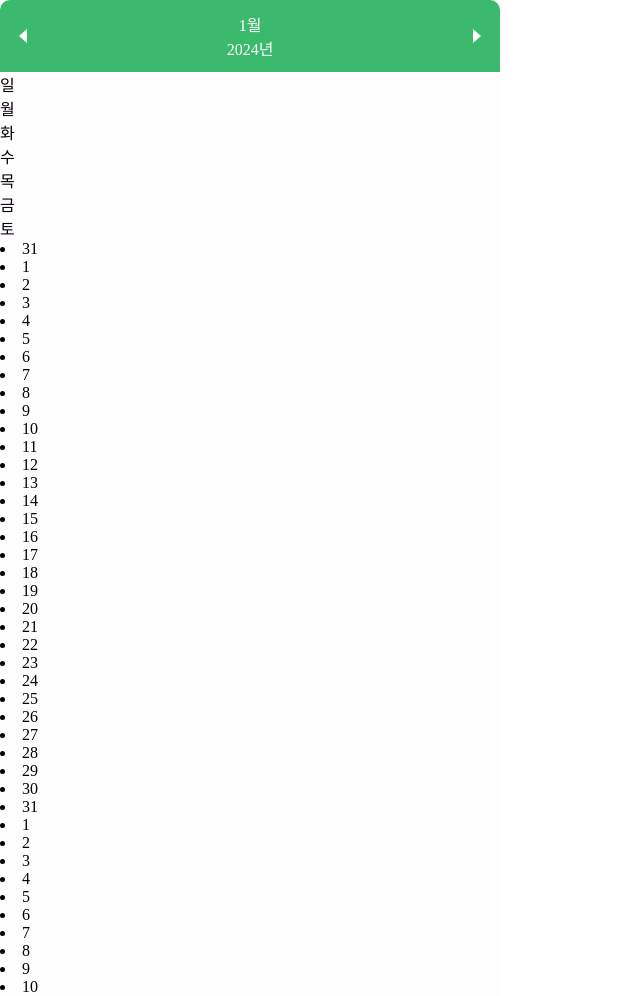
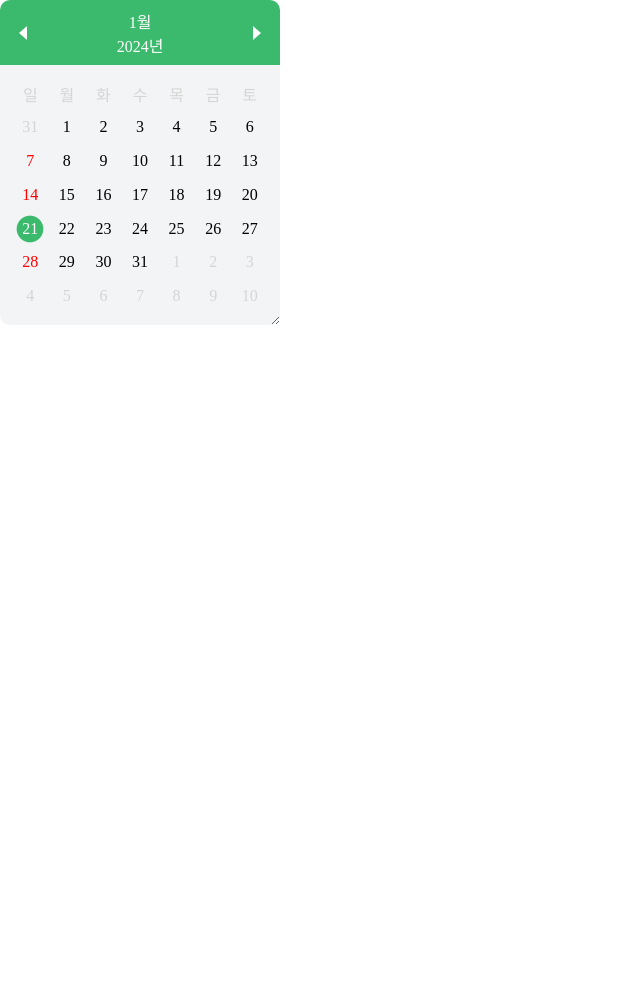
Before and after one commit to tptkds/CalendarPicker, a plain HTML site: page index.html in a window 1280 px wide. Shown: the whole page, without its empty margins (0-640 px from the left). After the commit the page ends 800 px from the top, so only its background shows below. Drawn offline with Linux system fonts and the light colour scheme.

Commit message:
resize 기능 제외 요구사항 구현 완료

```diff
--- a/calendar.js
+++ b/calendar.js
@@ -1,15 +1,28 @@
-import { displayDate } from './modules/displayDate.js';
-import { displayDays } from './modules/displayDays.js';
-const calendarMonth = document.querySelector('.calendar__month');
-const calendarYear = document.querySelector('.calendar__year');
-const calendarDays = document.querySelector('.calendar__days');
+import { updateCalendar } from './modules/updateCalendar.js';
+
+const calendarDiv = document.querySelector('.calendar');
+const calendarLeftButton = document.querySelector('.calendar__leftButton');
+const calendarRightButton = document.querySelector('.calendar__rightButton');
 export const calendar = () => {
-    const date = new Date();
-    displayDate(calendarMonth, calendarYear, date.getMonth() + 1, date.getFullYear());
+    let nowDate = new Date();
+    const monthStartDate = new Date(nowDate.getFullYear(), nowDate.getMonth(), 1);
+    updateCalendar(monthStartDate);
 
-    const lastDay = new Date(date.getFullYear(), date.getMonth() + 1, 0).getDate();
-    const firstWeek = new Date(date.getFullYear(), date.getMonth(), 1).getDay();
-    const prevLastDay = new Date(date.getFullYear(), date.getMonth(), 0).getDate()
-    const lastWeek = new Date(date.getFullYear(), date.getMonth() + 1, 1).getDay();
-    displayDays(lastDay, firstWeek, lastWeek, prevLastDay, calendarDays);
+
+    calendarLeftButton.addEventListener('click', () => {
+        nowDate = new Date(nowDate.getFullYear(), nowDate.getMonth() - 1, 1);
+        updateCalendar(nowDate);
+    })
+    calendarRightButton.addEventListener('click', () => {
+        nowDate = new Date(nowDate.getFullYear(), nowDate.getMonth() + 1, 1);
+        updateCalendar(nowDate);
+    })
+
+    const observer = new ResizeObserver(mutations => {
+        calendarDiv.style.setProperty('--calendar-width', mutations[0].contentRect.width + "px");
+        calendarDiv.style.setProperty('--calendar-height', mutations[0].contentRect.height + "px");
+    });
+    observer.observe(calendarDiv);
+
+
 }
--- a/modules/displayDate.js
+++ /dev/null
@@ -1,4 +0,0 @@
-export const displayDate = (calendarMonth, calendarYear, month, year) => {
-    calendarMonth.innerHTML = month + "월";
-    calendarYear.innerHTML = year + "년";
-}
--- a/modules/displayDays.js
+++ /dev/null
@@ -1,9 +0,0 @@
-import { createDayItems } from "../uitls/calendar.js";
-import { appendChildren } from "../uitls/dom.js";
-
-export const displayDays = (lastDay, firstWeek, lastWeek, prevLastDay, calendarDays) => {
-    const dayList = document.createElement('ul');
-    dayList.className = 'calendar__dayList';
-    appendChildren(calendarDays, createDayItems(lastDay, firstWeek, lastWeek, prevLastDay));
-    return calendarDays;
-}
--- /dev/null
+++ b/modules/getDayItems.js
@@ -0,0 +1,35 @@
+const da = new Date();
+da.getFullYear
+export const getDayItems = (date) => {
+    let dayItems = [];
+    /*1개월 전 날짜*/
+    const prevDays = date.getDay();
+    if (prevDays != 0) {
+        for (let i = prevDays; i > 0; i--) {
+            dayItems.push(createDayItem('calendar__dayItem calendar__dayItem--prev', date, -i ));
+        }
+    }
+
+    /*현재 날짜*/
+    const endDay = new Date(date.getFullYear(), date.getMonth() + 1, 0).getDate();
+    for (let i = 0; i < endDay; i++) {
+        dayItems.push(createDayItem('calendar__dayItem', date, i ));
+    }
+
+    /*1개월 후 날짜*/
+    for (let i = endDay; i + prevDays < 42; i++) {
+        dayItems.push(createDayItem('calendar__dayItem calendar__dayItem--next', date, i ));
+    }
+    return dayItems;
+}
+
+function createDayItem(className, date, x) {
+    const thisDate = new Date(date.getFullYear(), date.getMonth(), date.getDate() + x);
+    const li = document.createElement('li');
+    li.className = className;
+    li.innerHTML = thisDate.getDate();
+    li.addEventListener('click', () =>
+        console.log(`${thisDate.getFullYear()}-${thisDate.getMonth() < 9 ? "0" + (thisDate.getMonth() + 1) : thisDate.getMonth() + 1}-${thisDate.getDate() < 10 ? "0" + thisDate.getDate() : thisDate.getDate()}`)
+    );
+    return li;
+}
--- /dev/null
+++ b/modules/updateCalendar.js
@@ -0,0 +1,9 @@
+import { updateDate } from "./updateDate.js";
+import { updateDays } from "./updateDays.js";
+import { updateToday } from "./updateToday.js";
+
+export const updateCalendar = (date) => {
+    updateDate(date);
+    updateDays(date);
+    updateToday();
+}
--- /dev/null
+++ b/modules/updateDate.js
@@ -0,0 +1,6 @@
+const calendarMonth = document.querySelector('.calendar__month');
+const calendarYear = document.querySelector('.calendar__year');
+export const updateDate = (date) => {
+    calendarMonth.innerHTML = date.getMonth() + 1 + "월";
+    calendarYear.innerHTML = date.getFullYear() + "년";
+}
--- /dev/null
+++ b/modules/updateDays.js
@@ -0,0 +1,11 @@
+import { getDayItems } from "./getDayItems.js";
+import { appendChildren } from "../uitls/dom.js";
+const calendarDays = document.querySelector('.calendar__days')
+
+export const updateDays = (date) => {
+    calendarDays.innerHTML = '';
+    const dayList = document.createElement('ul');
+    dayList.className = 'calendar__dayList';
+    appendChildren(dayList, getDayItems(date));
+    calendarDays.appendChild(dayList);
+}
--- /dev/null
+++ b/modules/updateToday.js
@@ -0,0 +1,11 @@
+import { checkHasToday } from "../uitls/calendar.js";
+
+export const updateToday = () => {
+    if (checkHasToday()) {
+        const date = new Date();
+        const dayItems = document.getElementsByClassName('calendar__dayItem');
+        for (let i = 0; i < dayItems.length; i++) {
+            if (dayItems[i].innerHTML == date.getDate()) dayItems[i].classList.add('calendar__dayItem--today');
+        }
+    }
+}
--- a/stylesheets/calendar.css
+++ b/stylesheets/calendar.css
@@ -1,18 +1,39 @@
 .calendar {
-    width: 500px;
+    width: var(--calendar-width);
+    height: var(--calendar-height);
+    resize: both;
+    overflow:hidden;
+}
+.calendar__main {
+    height: 100%;
 }
 .calendar__nav {
     display: flex;
     align-items: center;
-    padding: 12px;
+    padding: 0 12px;
     border-radius: 10px 10px 0px 0px;
     background-color: #3BBA6D;
-    color: white
+    color: white;
+    height: 20%;
 }
 
 .calendar__grid {
-    display: grid;
-    background-color: #FFFDFF;
+    background-color:#F2F4F6;
+    border-radius: 0px 0px 10px 10px;
+    padding: 12px;
+    height: 80%;
+
+}
+
+.calendar__week {
+    height: 14.2%;
+}
+
+.calendar__days {
+    height: 85.8%;
+}
+.calendar__weekList, .calendar__dayList {
+    height: 100%;
 }
 
 .calendar__rightButton, .calendar__leftButton{
@@ -31,3 +52,41 @@
     flex-direction: column;
     margin: auto;
 }
+
+.calendar__weekList, .calendar__dayList {
+    display: grid;
+    grid-template-columns: repeat(7, 1fr);
+    justify-items: center;
+}
+
+li {
+    text-align: center;
+}
+
+.calendar__dayItem, .calendar__weekItem {
+    width: 100%;
+    height: 100%;
+    display: flex;
+    align-items: center;
+    justify-content: center;
+}
+
+.calendar__dayItem {
+    cursor: pointer;
+}
+
+.calendar__dayItem--today {
+    background-image: url('../assets/icon/today.png');
+    background-position: center center;
+    background-repeat: no-repeat;
+    color: white !important;
+
+}
+
+.calendar__dayList li:nth-child(7n+1){
+    color: red;
+}
+
+.calendar__weekItem, .calendar__dayItem--prev, .calendar__dayItem--next {
+    color: #D5D5D5 !important;
+}
--- a/stylesheets/init.css
+++ b/stylesheets/init.css
@@ -13,3 +13,7 @@ body {
     -ms-user-select:none;
     user-select:none
 }
+
+li{
+    list-style: none;
+}
--- a/stylesheets/main.css
+++ b/stylesheets/main.css
@@ -1,2 +1,3 @@
 @import url('./init.css');
 @import url('./calendar.css');
+@import url('./theme.css');
--- /dev/null
+++ b/stylesheets/theme.css
@@ -0,0 +1,4 @@
+.calendar {
+    --calendar-width: 280px;
+    --calendar-height: 325px;
+}
--- a/uitls/calendar.js
+++ b/uitls/calendar.js
@@ -1,32 +1,13 @@
-export const createDayItems = (lastDay, firstWeek, lastWeek, prevLastDay) => {
-    let dayItems = [];
-    let day = 1
-    dayItems = [...get7DaysItems(0, firstWeek, prevLastDay - firstWeek + 1, 0, "calendar__dayItem--prev")];
-    dayItems = [...dayItems, ...get7DaysItems(firstWeek, 7, day)];
-    day = 7 - firstWeek + 1;
-    for (let i = 1; i < 6; i++) {
-        if (day > lastDay) {
-            day = lastWeek;
-            lastDay = + lastWeek + 7;
-        }
-        dayItems = [...dayItems, ...get7DaysItems(0, 7, day, lastDay)];
-        day = day + 7;
+
+export const checkHasToday = () => {
+    const calendarMonth = document.querySelector('.calendar__month').innerHTML.slice(0,-1);
+    const calendarYear = document.querySelector('.calendar__year').innerHTML.slice(0,-1);
+    const date = new Date();
+    if (calendarMonth == date.getMonth() + 1 && calendarYear == date.getFullYear()) {
+        return true;
     }
-    return dayItems;
+    else {
+        return false;
+    }
+
 }
-
-export const get7DaysItems = (startIdx, endIdx, startDay, lastDay = 0, className = null) => {
-    let sevenDayItems = [];
-    let day = startDay;
-    for (let i = startIdx; i < endIdx; i++) {
-        if (lastDay !== 0 && day > lastDay) {
-            day = 1;
-            className = 'calendar__dayItem--next'
-        }
-        const dayItem = document.createElement('li');
-        dayItem.className = `${className != null ? ' ' + className : 'calendar__dayItem'}`;
-        dayItem.innerHTML = `${day++}`;
-        sevenDayItems.push(dayItem);
-    }
-    return sevenDayItems;
-}
```
Also changed, not shown: assets/icon/today.png (added), style.css (deleted).
